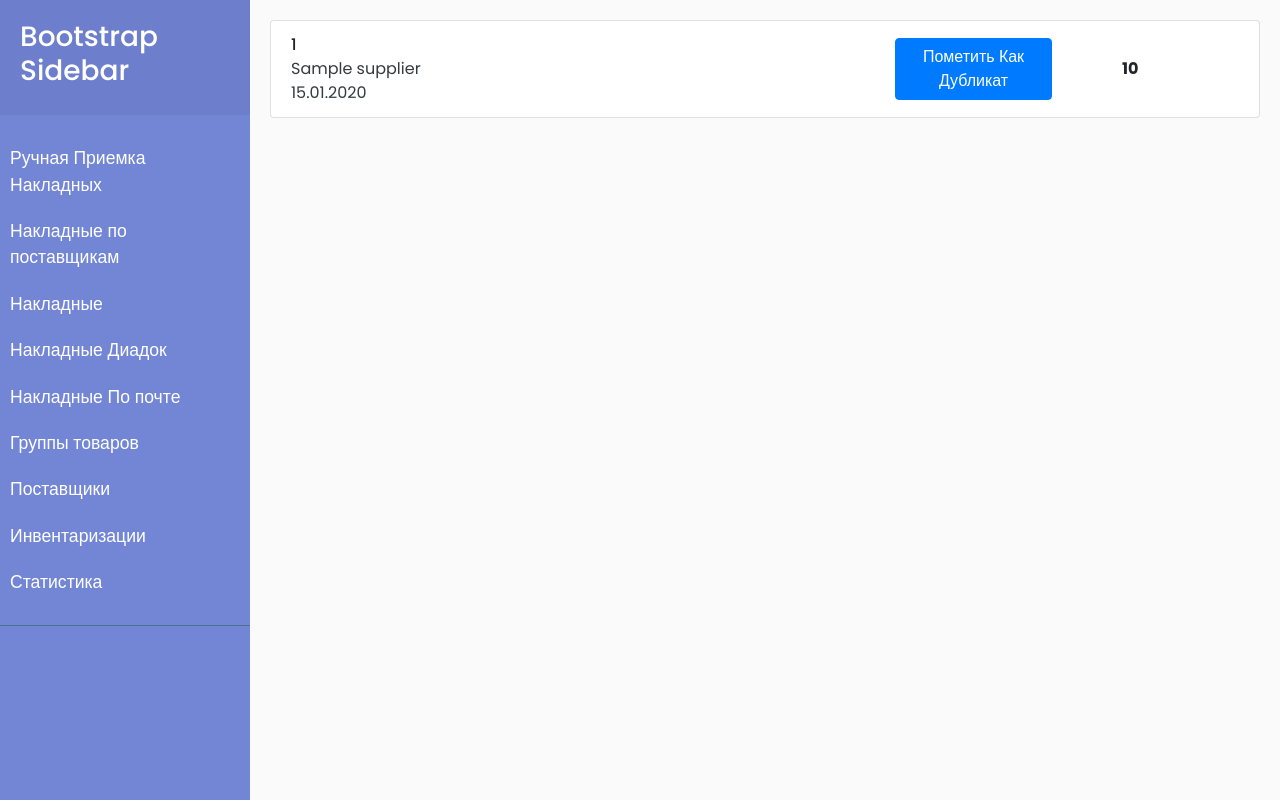
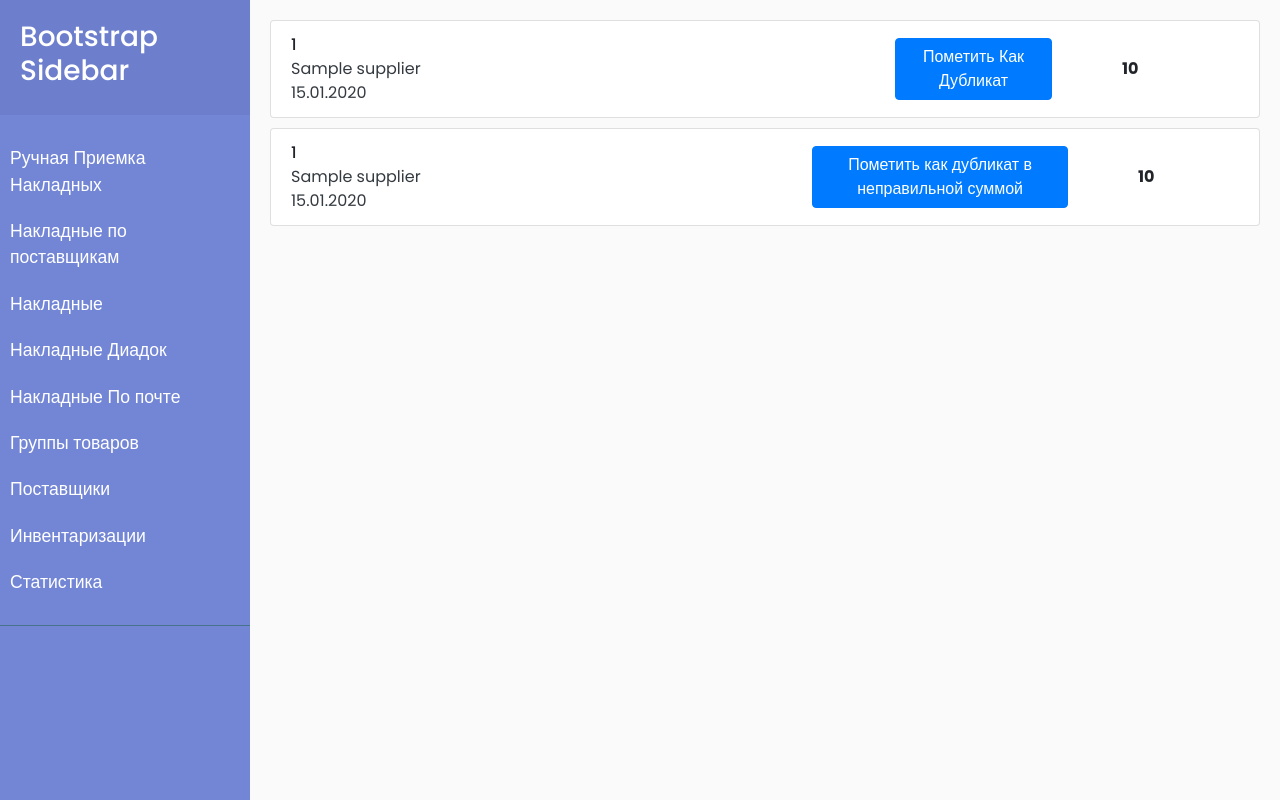
Before and after one commit to serdtsekol1/office_doom, a Django app: template mainapp/templates/mainapp/pages/index.html in a window 1280 px wide. Run offline with Django 4.2, Linux system fonts and the light colour scheme; the template is opened without the code that fills it: most values are stand-ins (such as "Sample title", 1, 10 or a date in 2020); some libraries are stand-ins or nearby versions.

Commit message:
index page problematic invoices sum

```diff
--- a/mainapp/templates/mainapp/pages/index.html
+++ b/mainapp/templates/mainapp/pages/index.html
@@ -44,6 +44,51 @@
         </div>
 
     {% endfor %}
+
+    {% for problematic_invoices_sum in problematic_invoices.possible_problematic_invoices_sum %}
+        <div class="duplicate-group" style="margin-bottom: 10px">
+
+                {% for problematic_invoice_sum in problematic_invoices_sum %}
+                    <li class="list-group-item d-flex justify-content-end align-items-center">
+                        <div style="flex-basis: 50%; flex-grow: 1;" class="">
+                            <div style="font-size: 16px; font-weight: 500;" class="fw-bold"><a href="{% url "dreamkas_invoice" invoiceid=problematic_invoice_sum.id_dreem %}">{{ problematic_invoice_sum.number }}</a></div>
+                            <div class="text-dark">{{ problematic_invoice_sum.supplier }}</div>
+                            <div class="text-dark">{{ problematic_invoice_sum.issue_date|date:"d.m.Y" }}</div>
+
+                        </div>
+                        <div style="flex-basis: 100px; display:flex">
+                        </div>
+                        <div style="flex-basis: 100px; display:flex">
+                        </div>
+                        <div style="flex-basis: 100px; display: flex;" class="">
+                        </div>
+
+                        <form action="{% url "hide_invoice" %}" method="post">
+                            <input hidden type="text" name="id_dreem" id="id_dreem" value="{{ problematic_invoice_sum.id_dreem }}">
+                            <input hidden type="text" name="comment" id="comment" value="Накладная помечена как дубликат с неправильной суммой">
+                            <button type="submit" class="btn btn-primary hide_invoice_button"
+                                    data-number="{{ problematic_invoice_sum.number }}"
+                                    data-supplier="{{ problematic_invoice_sum.supplier }}"
+                                    data-issue_date="{{ problematic_invoice_sum.issue_date|date:"d.m.Y" }}"
+                                    data-id_dreem="{{ problematic_invoice_sum.id_dreem }}"
+                                    data-comment="Накладная помечена как дубликат с неправильной суммой">
+                                Пометить как дубликат в неправильной суммой
+                            </button>
+                        </form>
+                        <div style="flex-basis: 150px; margin-left: 70px; text-align: left;">
+                            <div style="font-size: 16px; font-weight: 700;" class="text-accent-1">{{ problematic_invoice_sum.sum }}</div>
+                        </div>
+                    </li>
+
+
+                {% endfor %}
+
+
+        </div>
+
+    {% endfor %}
+
+
     <script>
         $(".hide_invoice_button").on('click', (e) => {
 
```
